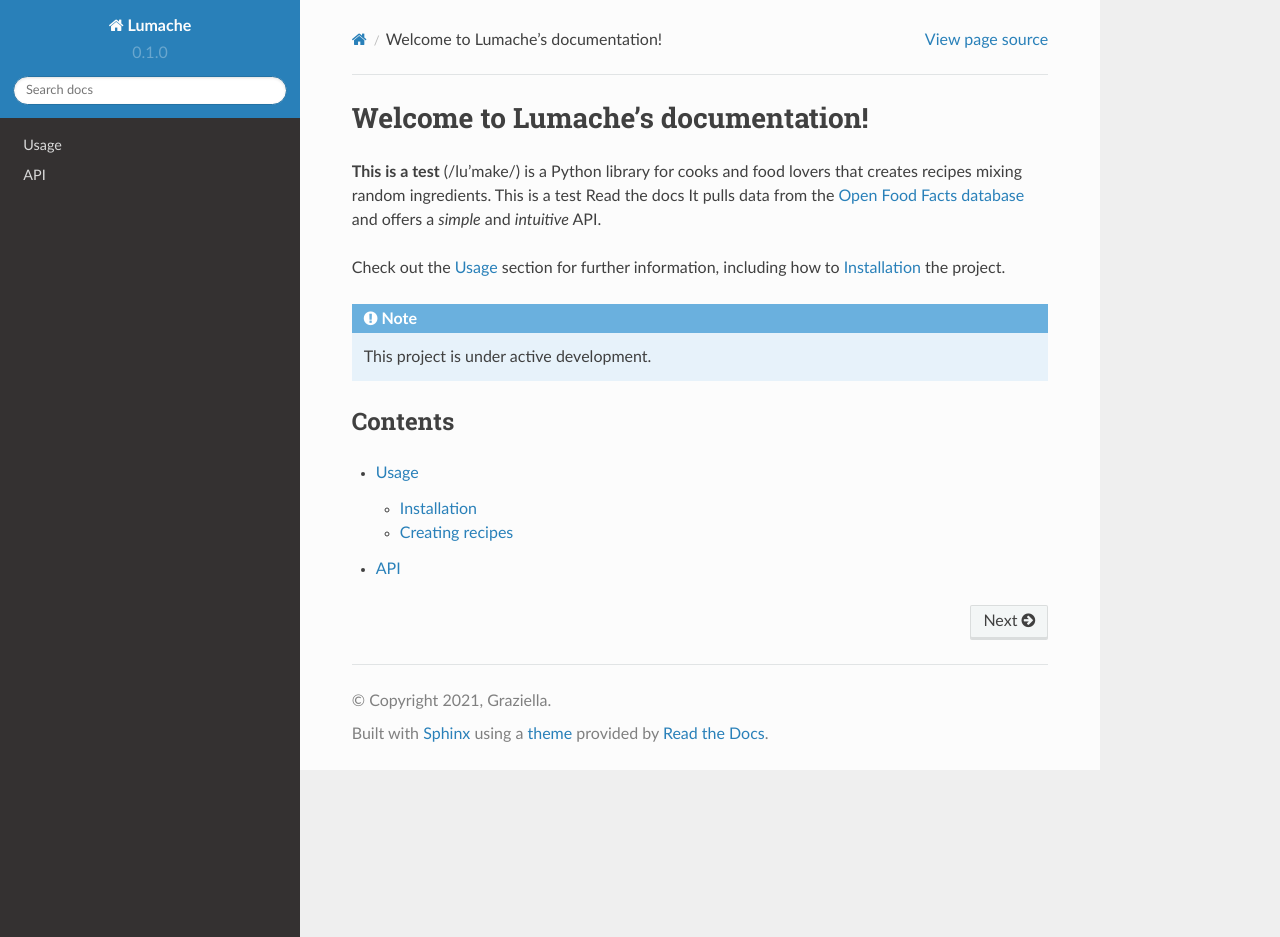
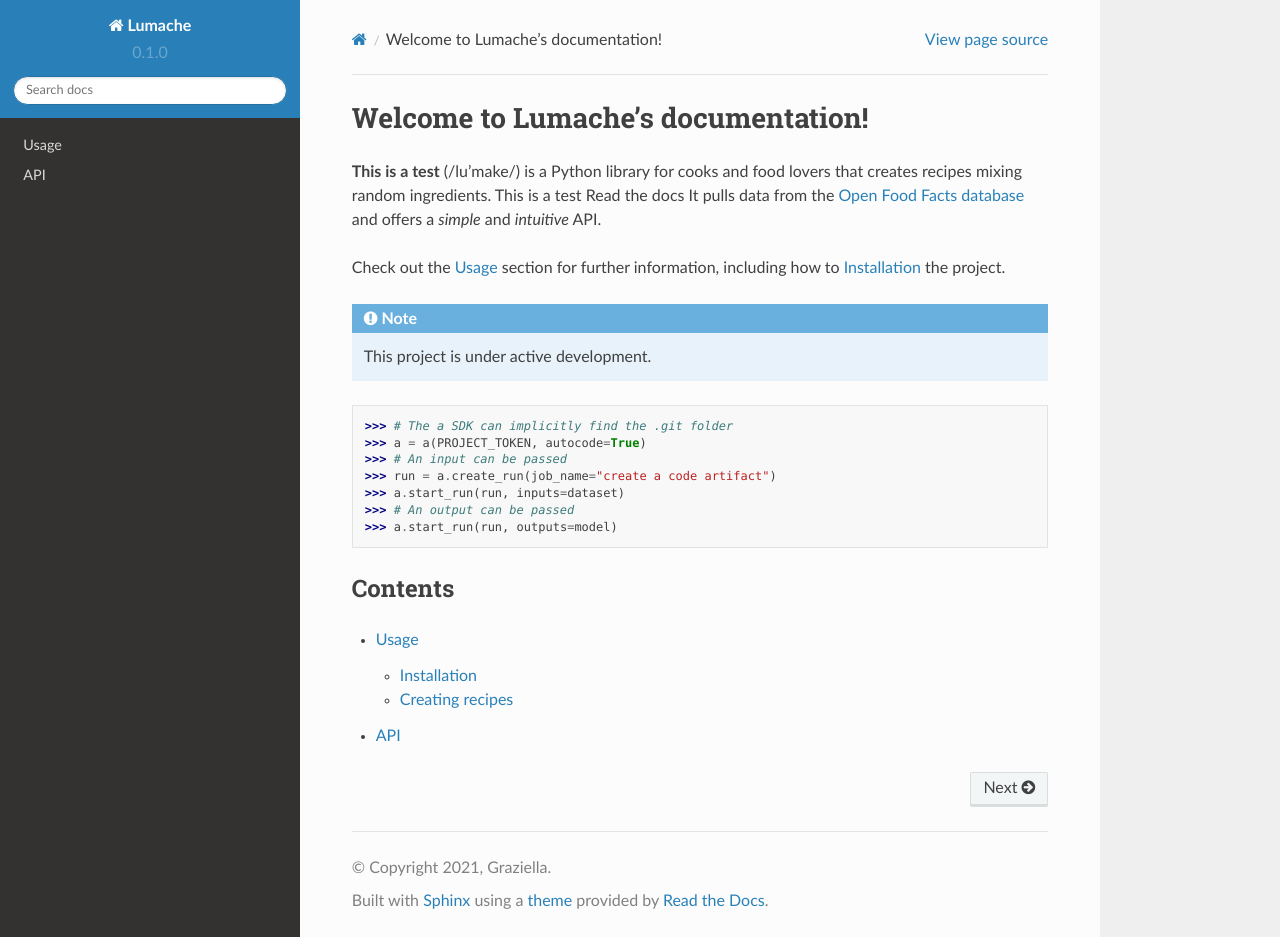
Before and after one commit to so04so/Read_thedocs_temp, a Sphinx documentation site: the page built from docs/source/index.rst, in a window 1280 px wide and 937 px high. Built offline with Sphinx 7.4.7 and the Read the Docs theme 2.0.0, drawn with Linux system fonts in a browser that asks for light colours.

Commit message:
Update index.rst

```diff
--- a/docs/source/index.rst
+++ b/docs/source/index.rst
@@ -15,6 +15,14 @@ how to :ref:`installation` the project.
 
    This project is under active development.
 
+>>> # The a SDK can implicitly find the .git folder
+>>> a = a(PROJECT_TOKEN, autocode=True)
+>>> # An input can be passed
+>>> run = a.create_run(job_name="create a code artifact")
+>>> a.start_run(run, inputs=dataset)
+>>> # An output can be passed
+>>> a.start_run(run, outputs=model)
+
 Contents
 --------
 
```
